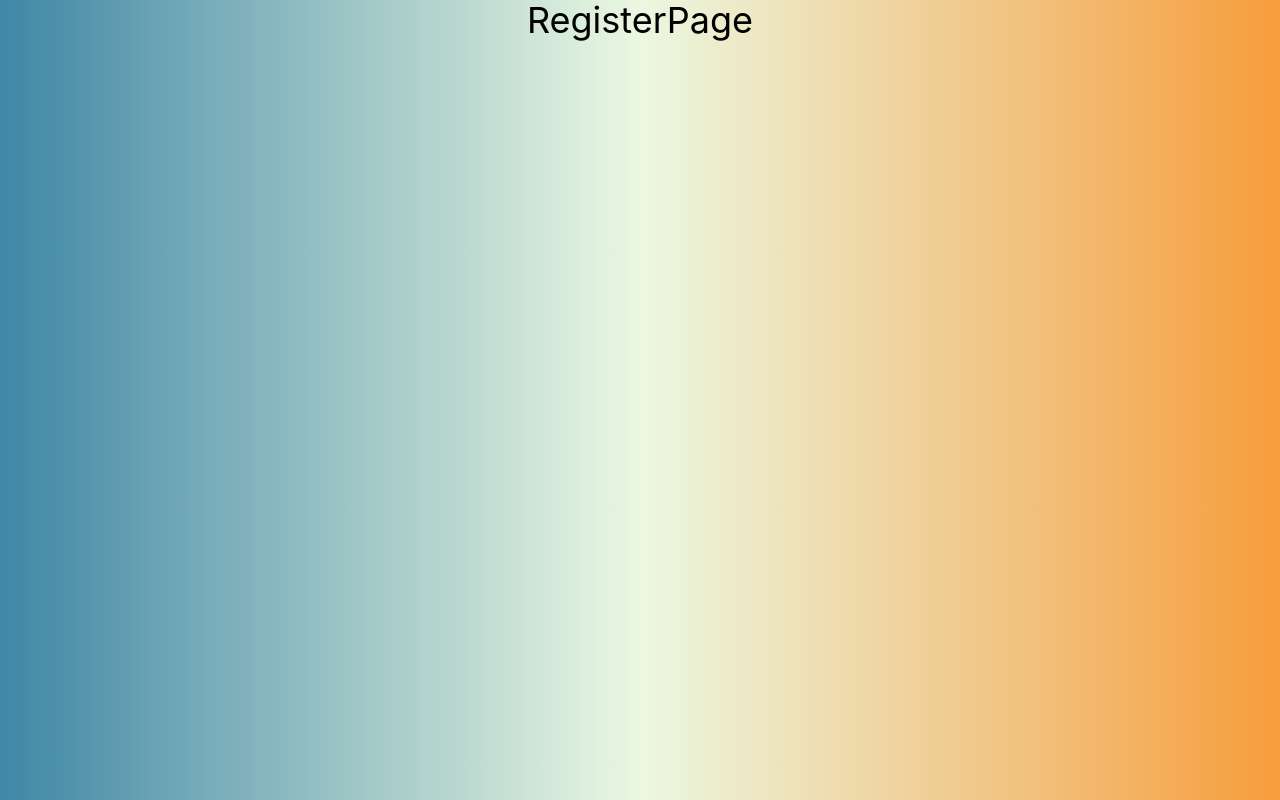
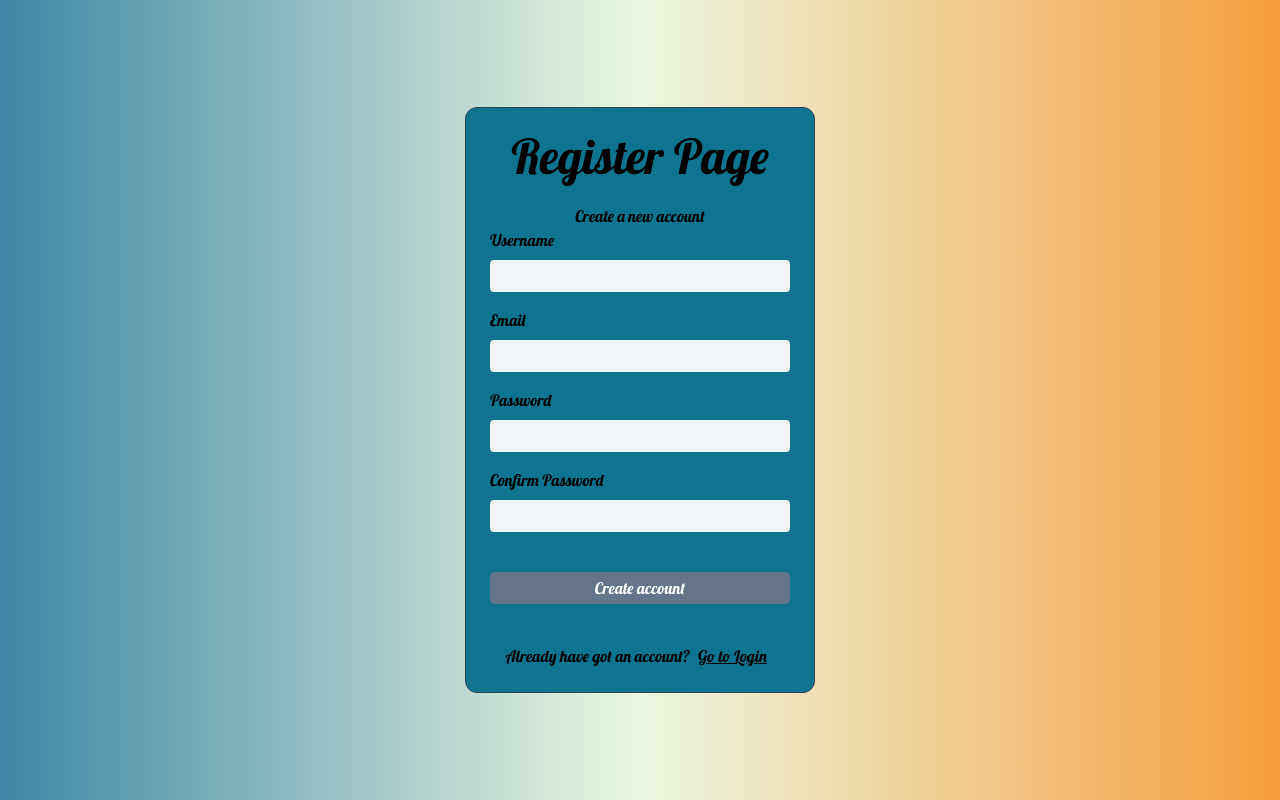
Before and after one commit to lthdt-18clc4-18127201/tic-tac-toe, a React (Vite) app: page /register in a window 1280 px wide. Built offline with nearby package versions, Linux system fonts and the light colour scheme.

Commit message:
complete register form with zod

```diff
--- a/package.json
+++ b/package.json
@@ -12,12 +12,14 @@
   "dependencies": {
     "@emotion/react": "^11.13.3",
     "@emotion/styled": "^11.13.0",
+    "@hookform/resolvers": "^3.9.1",
     "@mui/material": "^6.1.6",
     "axios": "^1.7.7",
     "react": "^18.3.1",
     "react-dom": "^18.3.1",
     "react-hook-form": "^7.53.1",
-    "react-router-dom": "^6.27.0"
+    "react-router-dom": "^6.27.0",
+    "zod": "^3.23.8"
   },
   "devDependencies": {
     "@eslint/js": "^9.13.0",
--- a/src/App.tsx
+++ b/src/App.tsx
@@ -5,9 +5,12 @@ import LoginPage from "./components/LoginPage";
 function App() {
 
   return (
-    <Header>
-      <LoginPage />
-    </Header>
+    <div className="grid grid-rows-1 gap-3">
+        <Header>
+          <h1 className="text-5xl font-display">Welcome</h1>
+        </Header>
+        <LoginPage />
+    </div>
   )
 }
 
--- a/src/components/Header.tsx
+++ b/src/components/Header.tsx
@@ -5,7 +5,7 @@ interface Props {
 
 const Header = ({children}: Props) => {
   return (
-    <div className="h-screen w-full">
+    <div className="h-full w-full">
     <div className="flex justify-center items-center">
       { children }
     </div>
--- a/src/components/LoginPage.tsx
+++ b/src/components/LoginPage.tsx
@@ -15,10 +15,10 @@ const LoginPage = () => {
 
     return (
         <div className="w-full h-full flex justify-center items-center font-display">
-      <div className="h-[500px] w-[350px] rounded-xl bg-cyan-700 border border-slate-700 p-6 gap-4">
+            <div className="min-h-[400px] w-[350px] rounded-xl bg-cyan-700 border border-slate-700 p-6 gap-4">
                 <div className="flex justify-center items-center flex-col gap-6">
                     <h1 className="text-5xl">Login Page</h1>
-          <span>Create a new account</span>
+                    <span>Start a new journey account</span>
                 </div>
                 <form
                     onSubmit={handleSubmit(submitForm)}
@@ -44,10 +44,12 @@ const LoginPage = () => {
                         />
                         {errors.password && <p className="text-red-700">Password min length is 8</p>}
                     </div>
-          <input
+                    <button
                         type="submit"
                         className="border bg-slate-500 border-slate-500 mt-6 h-8 hover:bg-slate-200 text-white hover:text-black rounded cursor-pointer"
-          />
+                    >
+                        Login
+                    </button>
                 </form>
                 <div className="flex justify-center items-center mt-10">
                     You haven't got an account?
--- a/src/components/RegisterPage.tsx
+++ b/src/components/RegisterPage.tsx
@@ -1,13 +1,108 @@
+import axios from "axios";
+import { useForm } from "react-hook-form";
+import { Link, useNavigate } from "react-router-dom";
+import { FormSchema, IFormInput } from '../schemas/Form';
+import { zodResolver } from "@hookform/resolvers/zod";
+import { useEffect, useState } from "react";
 
+const BASE_URL = "http://localhost:3000";
 
 const RegisterPage = () => {
+    const { register, handleSubmit, formState: { errors } } = useForm<IFormInput>({
+        resolver: zodResolver(FormSchema),
+    });
+    const [ dataForm, setDataForm ] = useState();
+    const navigate = useNavigate();
 
+    const submitForm = async (data: IFormInput) => {
+        try {
+            const res = await axios.post(`${BASE_URL}/user/register`, data);
+            setDataForm(res.data);
+            alert("Successful create account");
+            navigate("/login");
+        } catch (error) {
+            alert("Failed to register, please try again");
+            console.log(error);
+        }
+    }
 
-  return (
-    <div className="flex justify-center items-center">
-      <h1 className="text-4xl">RegisterPage</h1>
-    </div>
-  )
+    useEffect(() => {
+        localStorage.setItem('user', JSON.stringify(dataForm));
+      }, [dataForm]);
+
+    return (
+        <div className="w-full h-full flex justify-center items-center font-display">
+            <div className="min-h-[400px] w-[350px] rounded-xl bg-cyan-700 border border-slate-700 p-6 gap-4">
+                <div className="flex justify-center items-center flex-col gap-6">
+                    <h1 className="text-5xl">Register Page</h1>
+                    <span>Create a new account</span>
+                </div>
+                <form
+                    onSubmit={handleSubmit(submitForm)}
+                    className="flex flex-col w-full gap-4"
+                >
+                    <div className="grid grid-rows-1 gap-2">
+                        <label htmlFor="username">Username</label>
+                        <input
+                            id="username"
+                            type="text"
+                            {...register("username", { required: true })}
+                            className="h-8 rounded bg-slate-100 px-2"
+                        />
+                        {errors?.username?.message && (
+                            <p className="text-red-700 mb-4">{errors.username.message}</p>
+                        )}
+                    </div>
+                    <div className="grid grid-rows-1 gap-2">
+                        <label htmlFor="email">Email</label>
+                        <input
+                            id="email"
+                            type="email"
+                            {...register("email", { required: true })}
+                            className="h-8 rounded bg-slate-100 px-2"
+                        />
+                        {errors?.email?.message && (
+                            <p className="text-red-700 mb-4">{errors.email.message}</p>
+                        )}
+                    </div>
+                    <div className="grid grid-rows-1 gap-2">
+                        <label htmlFor="password">Password</label>
+                        <input
+                            id="password"
+                            type="password"
+                            {...register("password", { required: true, minLength: 8 })}
+                            className="h-8 rounded bg-slate-100 px-2"
+                        />
+                        {errors?.password?.message && (
+                            <p className="text-red-700 mb-4">{errors.password.message}</p>
+                        )}
+                    </div>
+                    <div className="grid grid-rows-1 gap-2">
+                        <label htmlFor="confirmpassword">Confirm Password</label>
+                        <input
+                            id="confirmpassword"
+                            type="password"
+                            {...register("confirmpassword", { required: true, minLength: 8 })}
+                            className="h-8 rounded bg-slate-100 px-2"
+                        />
+                        {errors?.confirmpassword?.message && (
+                            <p className="text-red-700 mb-4">{errors.confirmpassword.message}</p>
+                        )}
+                    </div>
+                    <button
+                        type="submit"
+                        className="border bg-slate-500 border-slate-500 mt-6 h-8 hover:bg-slate-200 text-white hover:text-black rounded cursor-pointer"
+                    >
+                        Create account
+                    </button>
+                </form>
+                <div className="flex justify-center items-center mt-10">
+                    Already have got an account?
+                    <Link to="/login" className="underline px-2 hover:text-white">Go to Login</Link>
+                </div>
+            </div>
+        </div>
+    )
 }
 
 export default RegisterPage
--- /dev/null
+++ b/src/schemas/Form.tsx
@@ -0,0 +1,26 @@
+import * as z from 'zod';
+
+export const FormSchema = z.object({
+    username: z
+        .string()
+        .min(3, "Username must not be lesser than 3 characters")
+        .max(25, "Username must not be greater than 25 characters")
+        .regex(
+            /^[a-zA-Z0-9_]+$/,
+            "The username must contain only letters, numbers and underscore (_)",
+        ),
+    email: z.string().email("Invalid email. Email must be a valid email address"),
+    password: z
+        .string()
+        .min(3, "Password must not be lesser than 3 characters")
+        .max(16, "Password must not be greater than 16 characters"),
+    confirmpassword: z
+        .string()
+        .min(3, "Password must not be lesser than 3 characters")
+        .max(16, "Password must not be greater than 16 characters"),
+}).refine(data => data.password === data.confirmpassword, {
+    message: "Passwords don't match",
+    path: ["confirmpassword"],
+  });
+
+export type IFormInput = z.infer<typeof FormSchema>;
```
Also changed, not shown: 1 other file (tests, documents, lock files or other folders). Lines whose indentation alone changed are shown as unchanged.
